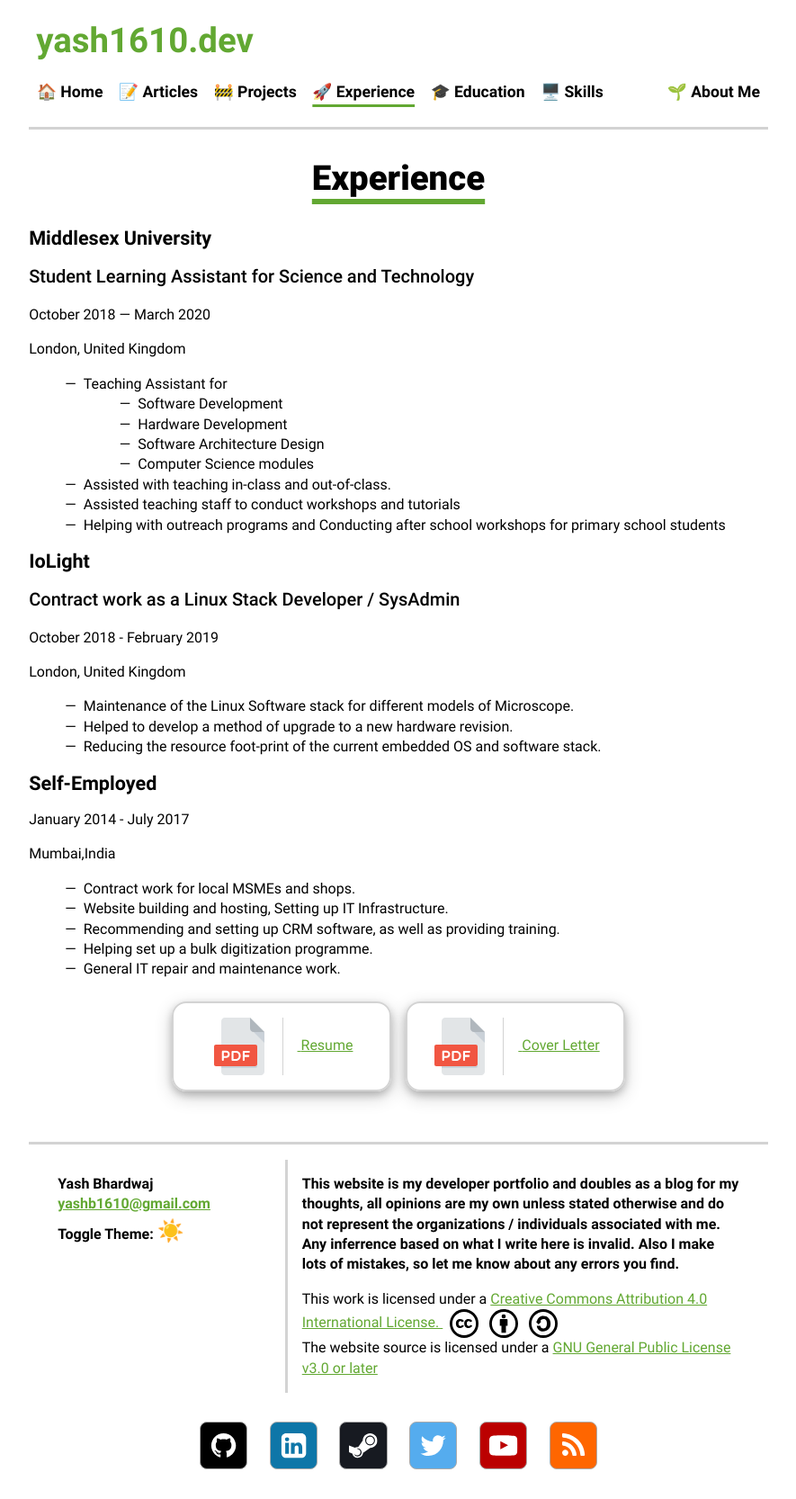
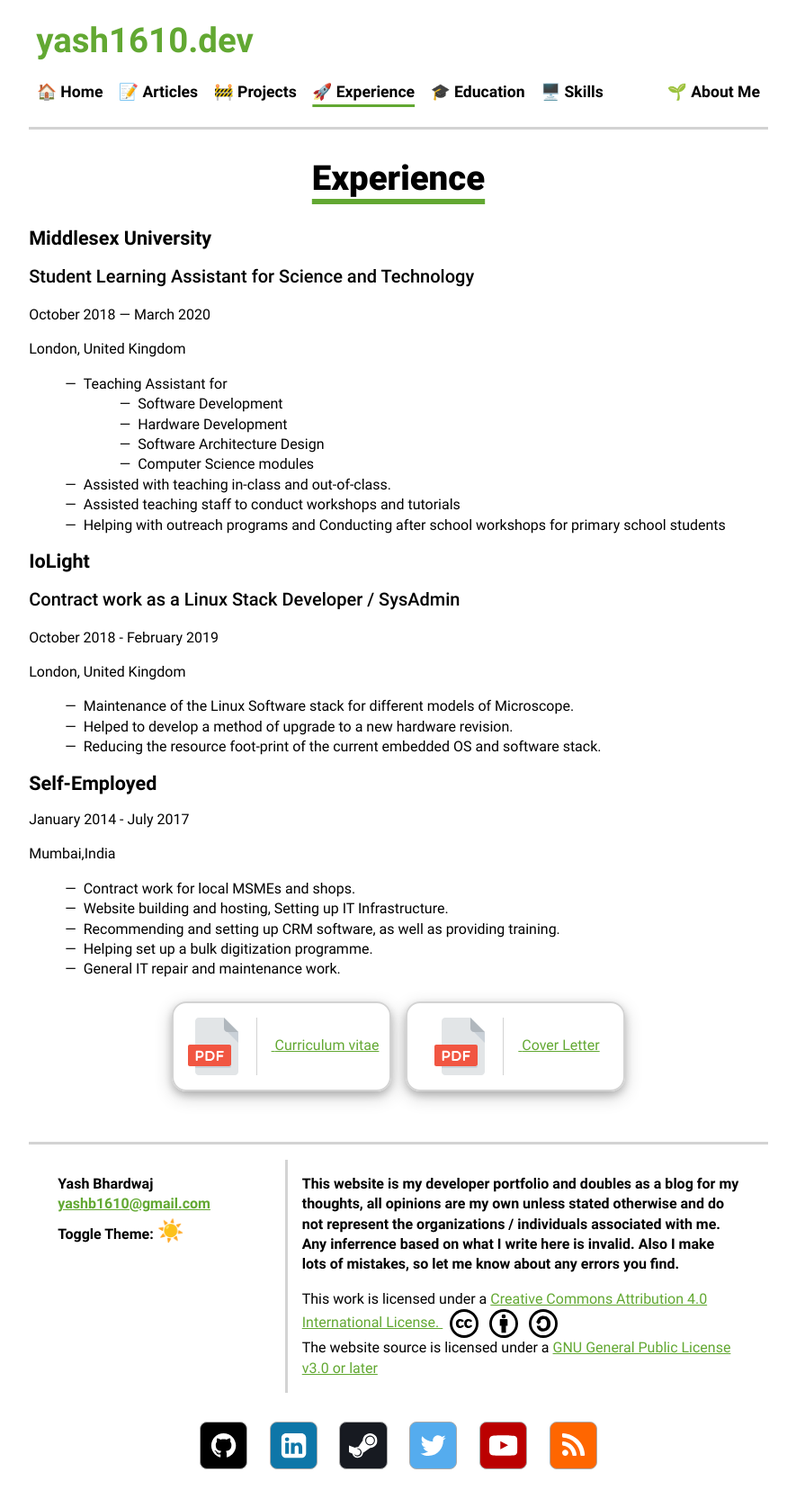
Before and after one commit to yash1610/yash1610.dev, a Jekyll site: the page built from experience.markdown, in a window 1280 px wide. Shown: the whole page at 90% size, without its empty margins (197-1082 px from the left). Built offline with Jekyll 4.4.1, drawn with Linux system fonts in a browser that asks for light colours.

Commit message:
change resume to cv

```diff
--- a/_includes/resume_cv.html
+++ b/_includes/resume_cv.html
@@ -1,13 +1,13 @@
 <div class="container">
 	<ul class="documents_download">
 		<li>
-			<a href="assets/resume.pdf" download>
+			<a href="assets/cv.pdf" download>
 				<div class="download_element">
 					<svg class="download_mimetype">
 						<use xlink:href="{{ '/assets/symbol-defs.svg#pdf' | relative_url }}">
 						</use>
 					</svg>
-					<span>Resume</span>
+					<span>Curriculum vitae</span>
 				</div>
 			</a>
 		</li>
```
